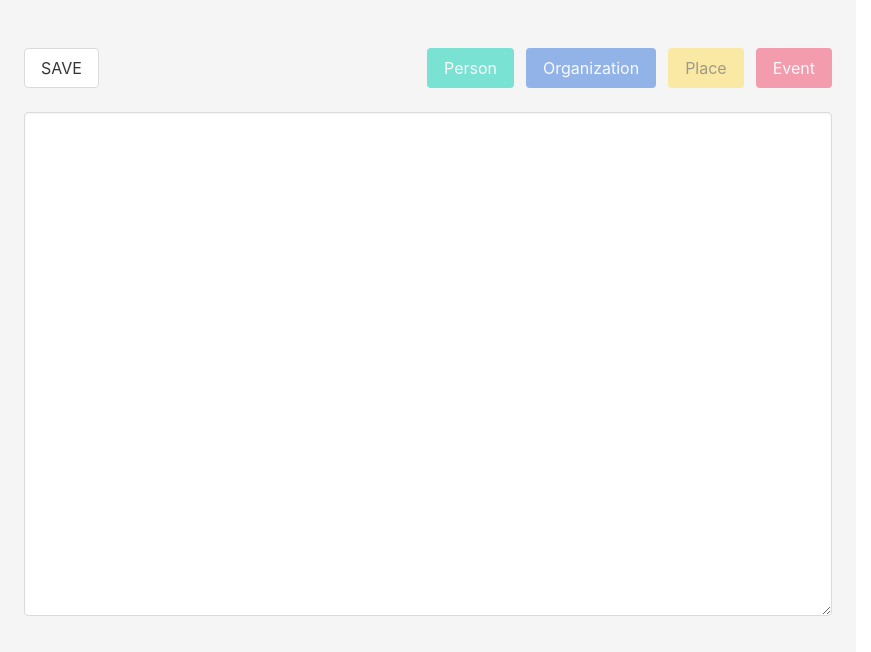
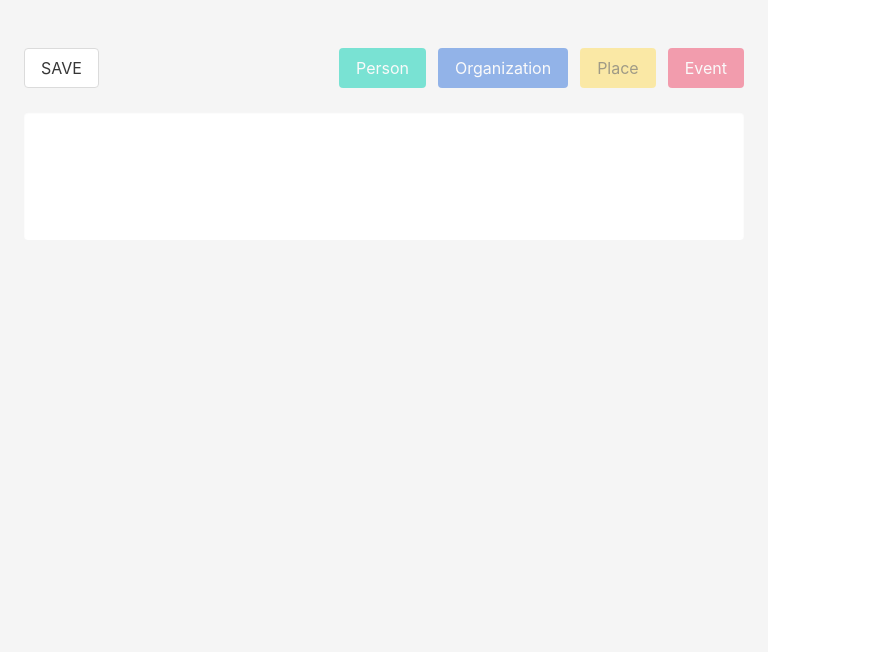
Before and after one commit to sormiston/frontend-challenge, a React (Create React App) app: page / in a window 1280 px wide. Shown: the top 652 px of the page, without its empty margins (0-871 px from the left). Built offline with nearby package versions, Linux system fonts and the light colour scheme.

Commit message:
checkpoint chaos.  TODO handleClear now in textedi

```diff
--- a/scss/main.scss
+++ b/scss/main.scss
@@ -6,3 +6,7 @@
 html, body, #root, .App {
   height: 100%;
 }
+
+textarea.textarea {
+  border: none;
+}
--- a/src/App.js
+++ b/src/App.js
@@ -3,6 +3,7 @@ import uuid from 'react-uuid'
 import TagButton from './TagButton'
 import Layout from './Layout'
 import AnnotationsReader from './AnnotationsReader'
+import TextEditor from './TextEditor'
 
 export const ACTIONS = Object.freeze({
   MERGE_TEXT: 'merge_text',
@@ -106,7 +107,9 @@ function App() {
 
   function handleClear(e) {
     if (e.keyCode === 8) {
-      if (window.confirm("Are you sure you want to clear this text?")) {
+      if (
+        window.confirm('Are you sure you want to clear this text?')
+      ) {
         setText('')
         localStorage.removeItem('data')
         dispatch({ type: ACTIONS.CLEAR })
@@ -131,13 +134,23 @@ function App() {
   return (
     <div className='App'>
       <Layout>
+        {!!text ? (
+          <TextEditor
+            // readOnly={!!text}
+            text={text}
+            // onChange={(e) => {
+            //   setText(e.target.value)
+            //   dispatch({
+            //     type: ACTIONS.MERGE_TEXT,
+            //     payload: e.target.value,
+            //   })
+            // }}
+            handleClear={handleClear}
+            onSelect={(e) => handleSelect(e)}
+          />
+        ) : (
           <textarea
-          id='editor'
-          className='textarea'
-          readOnly={!!text}
-          rows={20}
-          cols={75}
-          value={text}
+              className='textarea has-fixed-size'
             onChange={(e) => {
               setText(e.target.value)
               dispatch({
@@ -145,10 +158,9 @@ function App() {
                 payload: e.target.value,
               })
             }}
-          onKeyDown={(e) => handleClear(e)}
-          onSelect={(e) => handleSelect(e)}
+          />
+        )}
 
-        />
         <button className='button' onClick={save}>
           SAVE
         </button>
--- a/src/Layout.jsx
+++ b/src/Layout.jsx
@@ -10,6 +10,7 @@ display: flex;
   /* background-color: red; */
   display: flex;
   flex-flow: column;
+  width: 60%;
 
   #editor {
     max-width: revert;
--- /dev/null
+++ b/src/TextEditor.jsx
@@ -0,0 +1,34 @@
+import React, { useRef } from 'react'
+import styled from 'styled-components'
+
+export default function TextEditor({ ...props }) {
+  // const [hack, setHack] = useState(true)
+
+  const pRef = useRef(null)
+
+  // useEffect(() => {
+  //   if (!hack) {
+  //     console.log('useEffect didmount');
+  //     pRef.current.contentEditable = true
+  //   }
+
+  // }, [])
+  function keyDownIntercept(e) {
+
+  }
+
+
+  return (
+    <div
+      className='section has-background-white'
+    >
+      <p
+        ref={pRef}
+        contentEditable={true}
+        onKeyDown={(e) => keyDownIntercept(e)}
+
+
+      >{props.text}</p>
+    </div>
+  )
+}
```
Also changed, not shown: public/css/main.css, 1 other file (tests, documents, lock files or other folders). Lines whose indentation alone changed are shown as unchanged.
